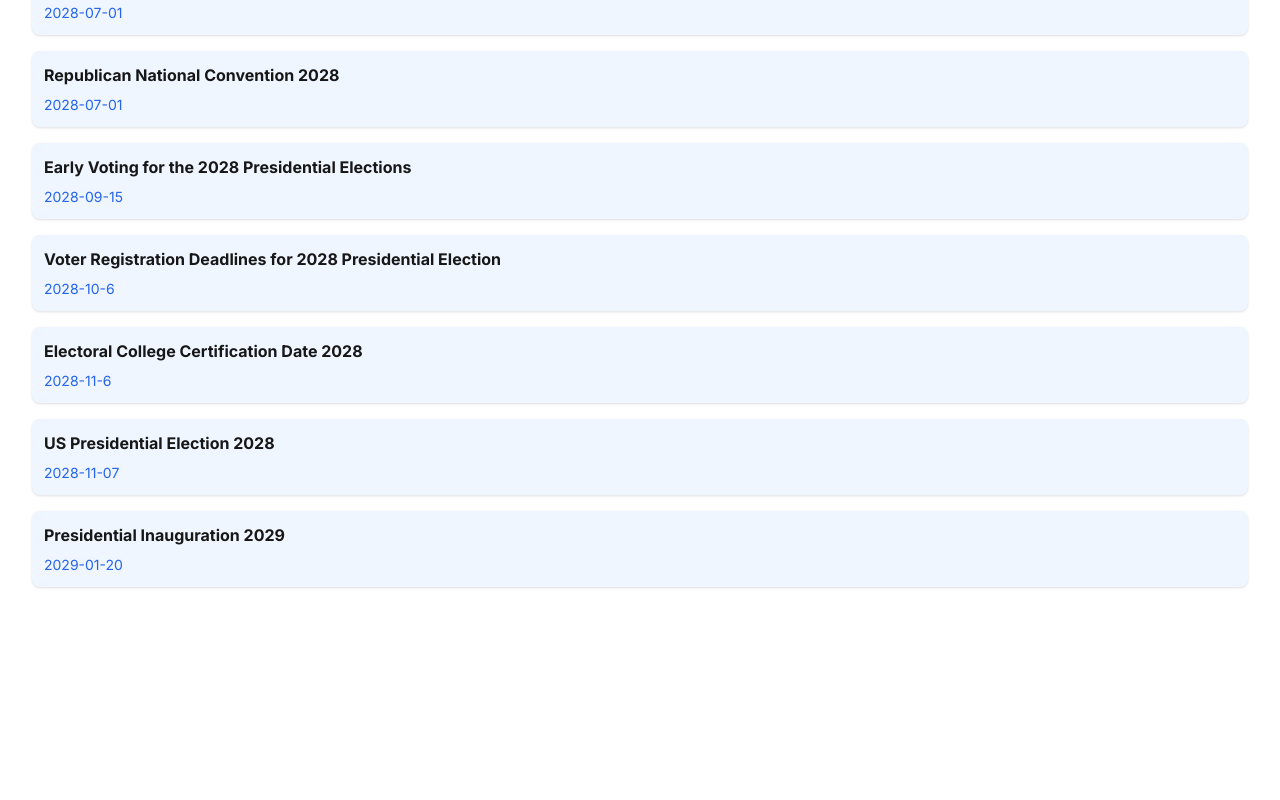
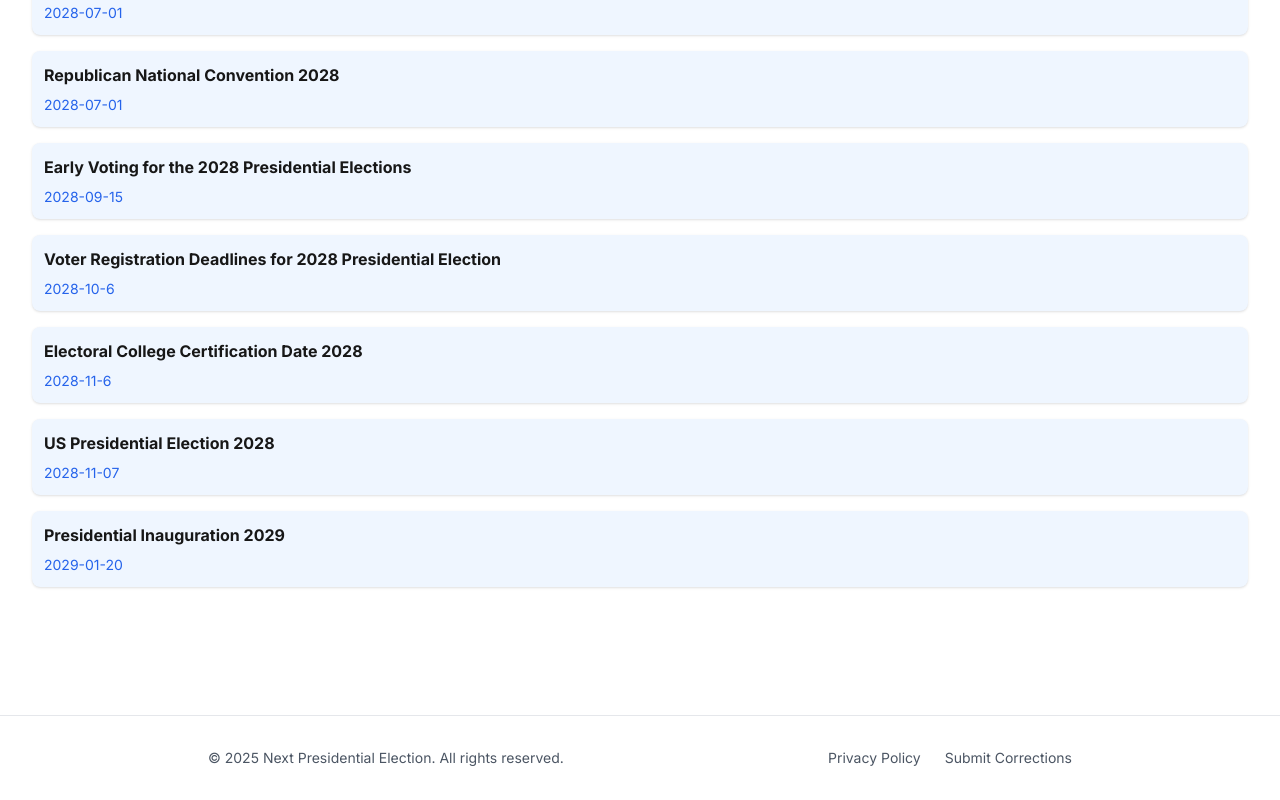
Before and after one commit to AdventureBear/inauguration-countdown, a Next.js app: page / in a window 1280 px wide. Shown: the part 593-1393 px from the top of the page. Before the commit the page ends 1244 px from the top, so only its background shows below. Built offline with nearby package versions, Linux system fonts and the light colour scheme; no server answers.

Commit message:
Add Footer, improve layout, and update sitemap with privacy page

```diff
--- a/app/layout.tsx
+++ b/app/layout.tsx
@@ -3,6 +3,7 @@ import { Metadata } from 'next';
 import { Inter } from 'next/font/google';
 import './globals.css';
 import Navigation from "@/components/Navigation";
+import Footer from '@/components/Footer'
 
 const inter = Inter({
   subsets: ['latin'],
@@ -65,12 +66,15 @@ export default function RootLayout({
 }) {
     return (
         <html lang="en">
-        <body className={inter.className}>
-        <Navigation />
-        <main className="container mx-auto px-4 py-8">
-            {children}
-        </main>
-        </body>
+            <body className={`${inter.className} min-h-screen flex flex-col`}>
+                <main className="flex-grow">
+                    <Navigation />
+                    <main className="container mx-auto px-4 py-8">
+                        {children}
+                    </main>
+                </main>
+                <Footer />
+            </body>
         </html>
     );
 }
--- a/app/sitemap.ts
+++ b/app/sitemap.ts
@@ -25,6 +25,12 @@ export default function sitemap(): MetadataRoute.Sitemap {
             changeFrequency: 'weekly' as const,
             priority: 0.9,
         },
+        {
+            url: `${baseUrl}/privacy`,
+            lastModified: new Date(),
+            changeFrequency: 'monthly' as const,
+            priority: 0.5,
+        }
     ];
 
     // Dynamic president routes
--- a/components/Countdown.tsx
+++ b/components/Countdown.tsx
@@ -1,6 +1,6 @@
 'use client';
 
-import React from 'react';
+import React, { useState, useEffect } from 'react';
 import useCountdown from "@/app/hooks/useCountdown";
 
 // const INAUGURATION_DATE = '2029-01-20';
@@ -12,10 +12,18 @@ interface EventProps {
 export default function Countdown({eventDate}: EventProps) {
     const timeLeft = useCountdown(eventDate);
 
+    const [isClient, setIsClient] = useState(false);
+    useEffect(() => {
+        setIsClient(true)
+    }, []);
+
     // console.log(timeLeft);
     // Object.entries(timeLeft).map((entry) => {
     //     console.log(entry[0])
     // })
+
+
+    if (!isClient) return null
 
     if (!timeLeft) {
         return (
@@ -27,12 +35,13 @@ export default function Countdown({eventDate}: EventProps) {
 
     return (
         <div className="flex mb-2 justify-center rounded-lg font-bold text-blue-800 text-4xl text-center">
-            {Object.entries(timeLeft).map((entry) => (
-                <div key={`${entry[0]}${entry[1]}`} className="p-8 mx-4 bg-blue-50 dark:bg-gray-800 dark:text-blue-400 rounded-lg shadow-lg">
-                    <div className="">{entry[1]}</div>
-                    <div className="text-sm text-blue-600 dark:text-blue-300">{entry[0].toUpperCase()}</div>
-                </div>
-            ))}
+            {Object.entries(timeLeft).map((entry) =>
+             (
+                 <div key ={`${entry[0]}${entry[1]}`} className="p-8 mx-4 bg-blue-50  dark:bg-gray-800 dark:text-blue-400 rounded-lg shadow-lg">
+                <div className="">{entry[1]}</div>
+                <div className="text-sm text-blue-600 dark:text-blue-300">{entry[0].toUpperCase()}</div>
+            </div>
+             ))}
         </div>
-    );
+);
 }
--- /dev/null
+++ b/components/Footer.tsx
@@ -0,0 +1,35 @@
+export default function Footer() {
+    const currentYear = new Date().getFullYear();
+
+    return (
+        <footer className="mt-16 py-8 border-t border-gray-200 dark:border-gray-800">
+            <div className="max-w-4xl mx-auto px-4">
+                <div className="flex flex-col sm:flex-row justify-between items-center text-sm text-gray-600 dark:text-gray-400">
+                    <div className="mb-4 sm:mb-0">
+                        © {currentYear} Next Presidential Election. All rights reserved.
+                    </div>
+                    <nav>
+                        <ul className="flex space-x-6">
+                            <li>
+                                <a
+                                    href="/privacy"
+                                    className="hover:text-blue-600 dark:hover:text-blue-400 transition-colors"
+                                >
+                                    Privacy Policy
+                                </a>
+                            </li>
+                            <li>
+                                <a
+                                    href="mailto:corrections@nextpresidentialelection.us"
+                                    className="hover:text-blue-600 dark:hover:text-blue-400 transition-colors"
+                                >
+                                    Submit Corrections
+                                </a>
+                            </li>
+                        </ul>
+                    </nav>
+                </div>
+            </div>
+        </footer>
+    );
+}
```
